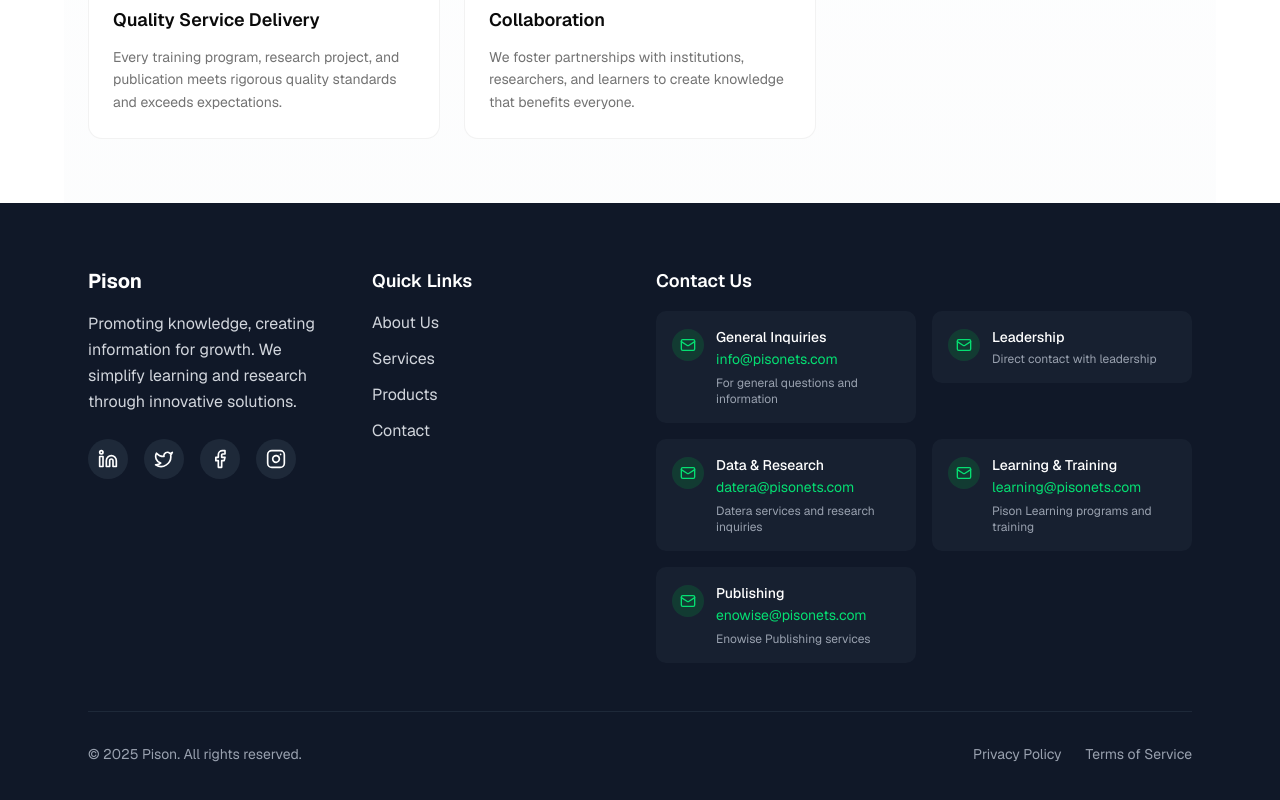
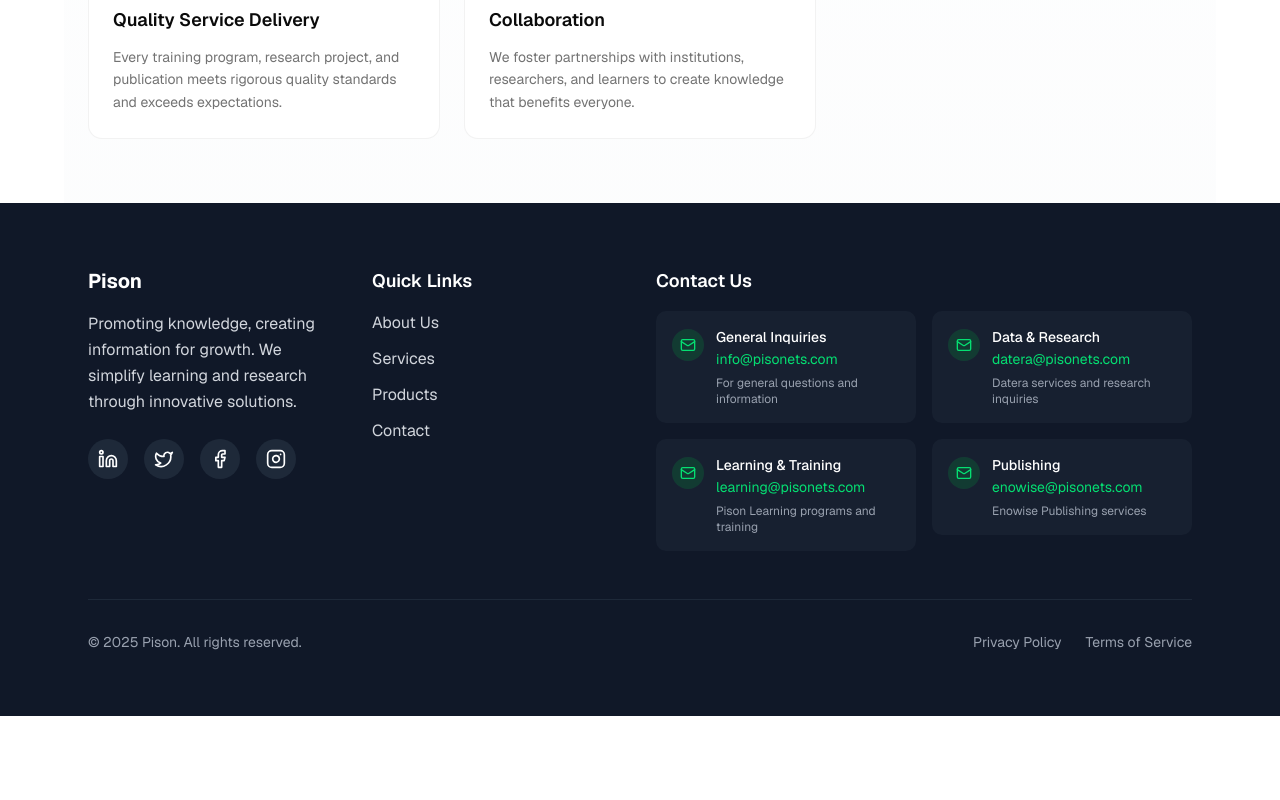
Before and after one commit to DCerm/pisonedu, a Next.js app: page / in a window 1280 px wide. Shown: the part 3830-4630 px from the top of the page. After the commit the page ends 4546 px from the top, so only its background shows below. Built offline with nearby package versions, Linux system fonts and the light colour scheme.

Commit message:
Update Footer.tsx

```diff
--- a/src/components/Footer.tsx
+++ b/src/components/Footer.tsx
@@ -16,11 +16,6 @@
     label: "General Inquiries",
     email: "info@pisonets.com",
     description: "For general questions and information",
-  },
-  {
-    label: "Leadership",
-    email: "",
-    description: "Direct contact with leadership",
   },
   {
     label: "Data & Research",
```
